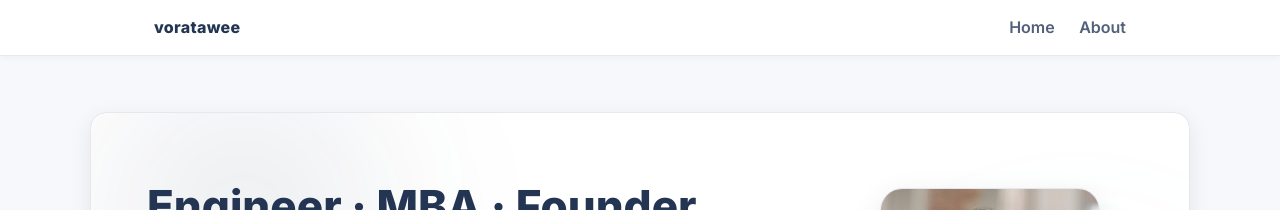
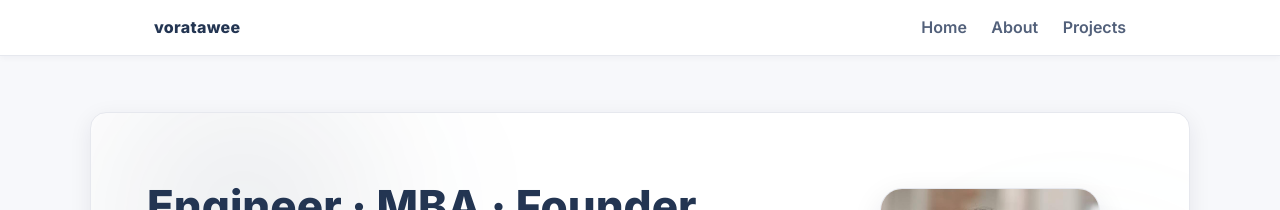
Before and after one commit to voratawee/voratawee.github.io, a Jekyll site: the page built from index.md, in a window 1280 px wide. Shown: the top 210 px of the page. Built offline with Jekyll 4.4.1, drawn with Linux system fonts in a browser that asks for light colours.

Commit message:
Update default.html

```diff
--- a/_layouts/default.html
+++ b/_layouts/default.html
@@ -18,6 +18,7 @@
       <nav class="nav">
         <a href="/">Home</a>
         <a href="/about/">About</a>
+        <a href="/projects/">Projects</a>
       </nav>
     </div>
   </header>
```
